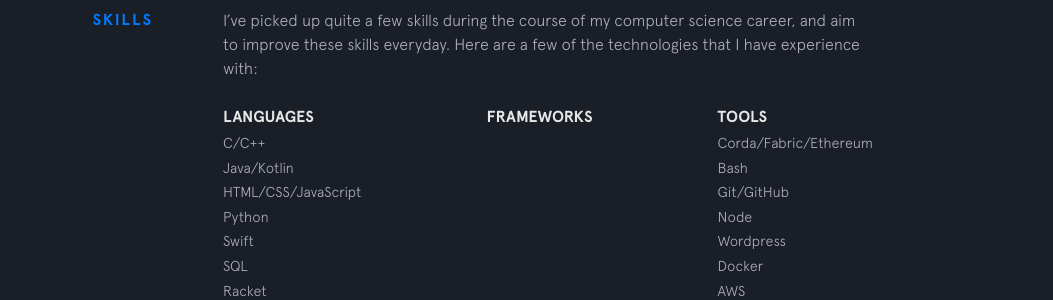
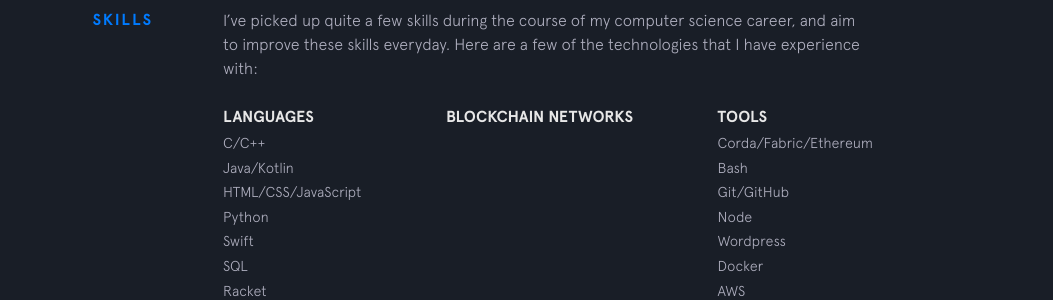
Before and after one commit to PronoyC/pronoyc.github.io, a Jekyll site: the page built from index.html, in a window 1280 px wide and 900 px high, scrolled down 1457 px. Shown: the part 153-453 px from the top of the window, without its empty margins (227-1280 px from the left). Built offline with Jekyll 4.4.1, drawn with Linux system fonts in a browser that asks for light colours; nearby versions of some CDN libraries.

Commit message:
Update skills.html

```diff
--- a/_includes/skills.html
+++ b/_includes/skills.html
@@ -12,7 +12,7 @@
         </ul>
        </div>
       <div class="skillz__category">
-        <div class="skillz__category__label">Frameworks</div>
+        <div class="skillz__category__label">Blockchain Networks</div>
         <ul>
           {% for framework in site.data.skills.frameworks %}
           <li class="skillz__category__item">{{framework.item}}</li>
```
